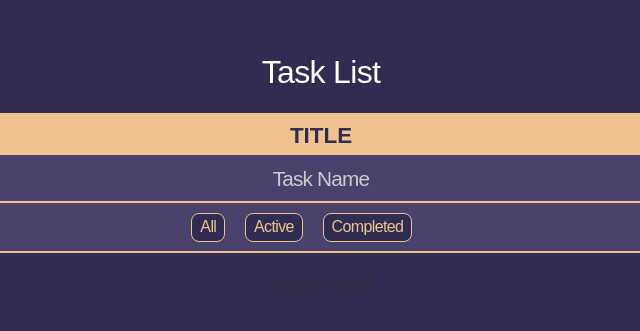
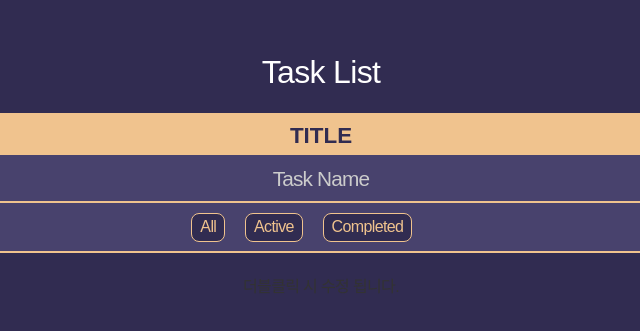
Before and after one commit to K-crystal/TaskList, a website built with Parcel: page src/index.html in a window 1280 px wide. Shown: the part 225-556 px from the top of the page, 319-959 px from the left. Built offline with nearby package versions, Linux system fonts and the light colour scheme; a web font is replaced by a local one.

Commit message:
change html

```diff
--- a/src/index.html
+++ b/src/index.html
@@ -33,7 +33,7 @@
         <button class="clear-completed-btn">Clear Completed</button>
       </div>
     </div>
-    <p class='info'>더블클릭 시 수정.</p>
+    <p class='info'>더블클릭 시 수정 됩니다.</p>
 
   </div>
   <script src="js/main.js"></script>
```
